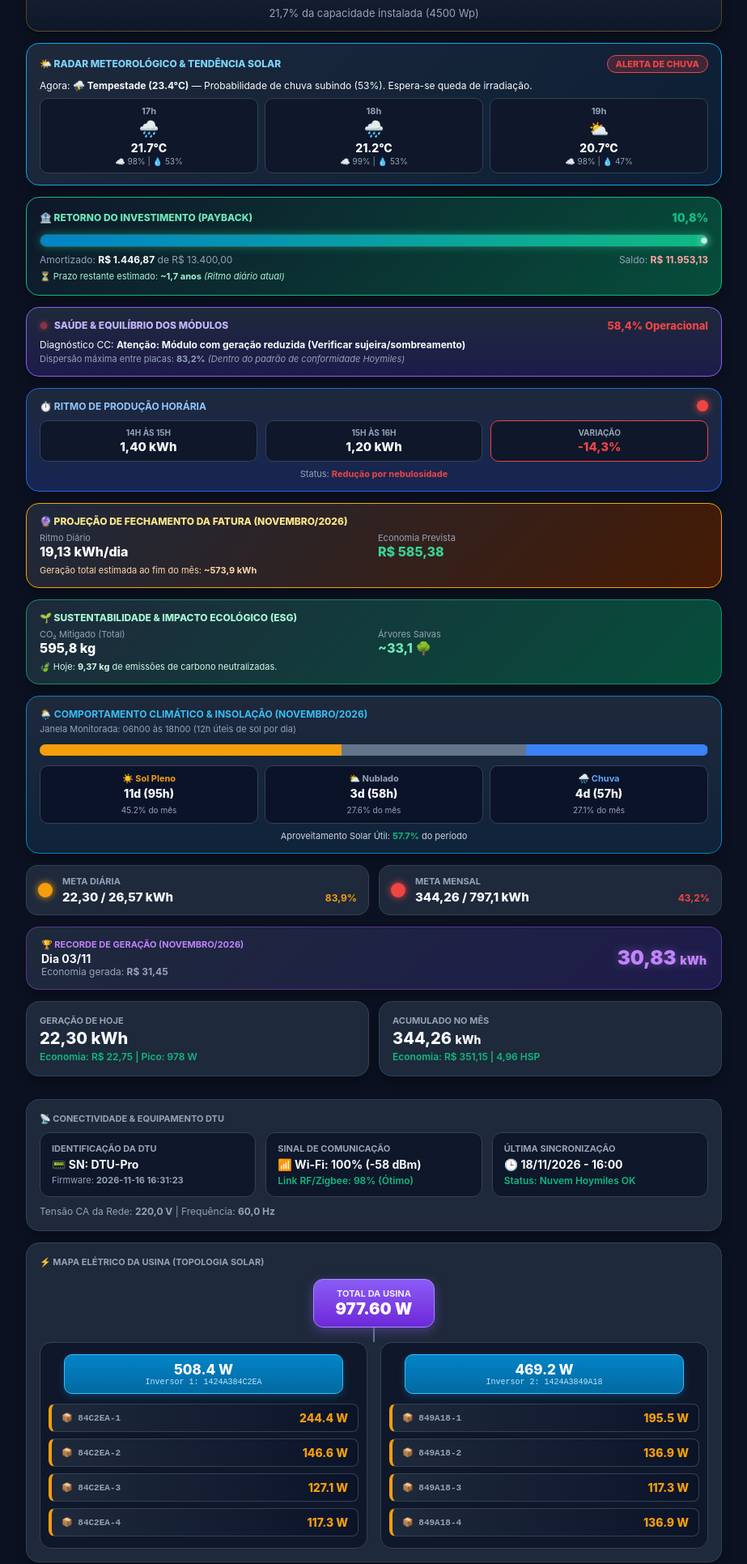
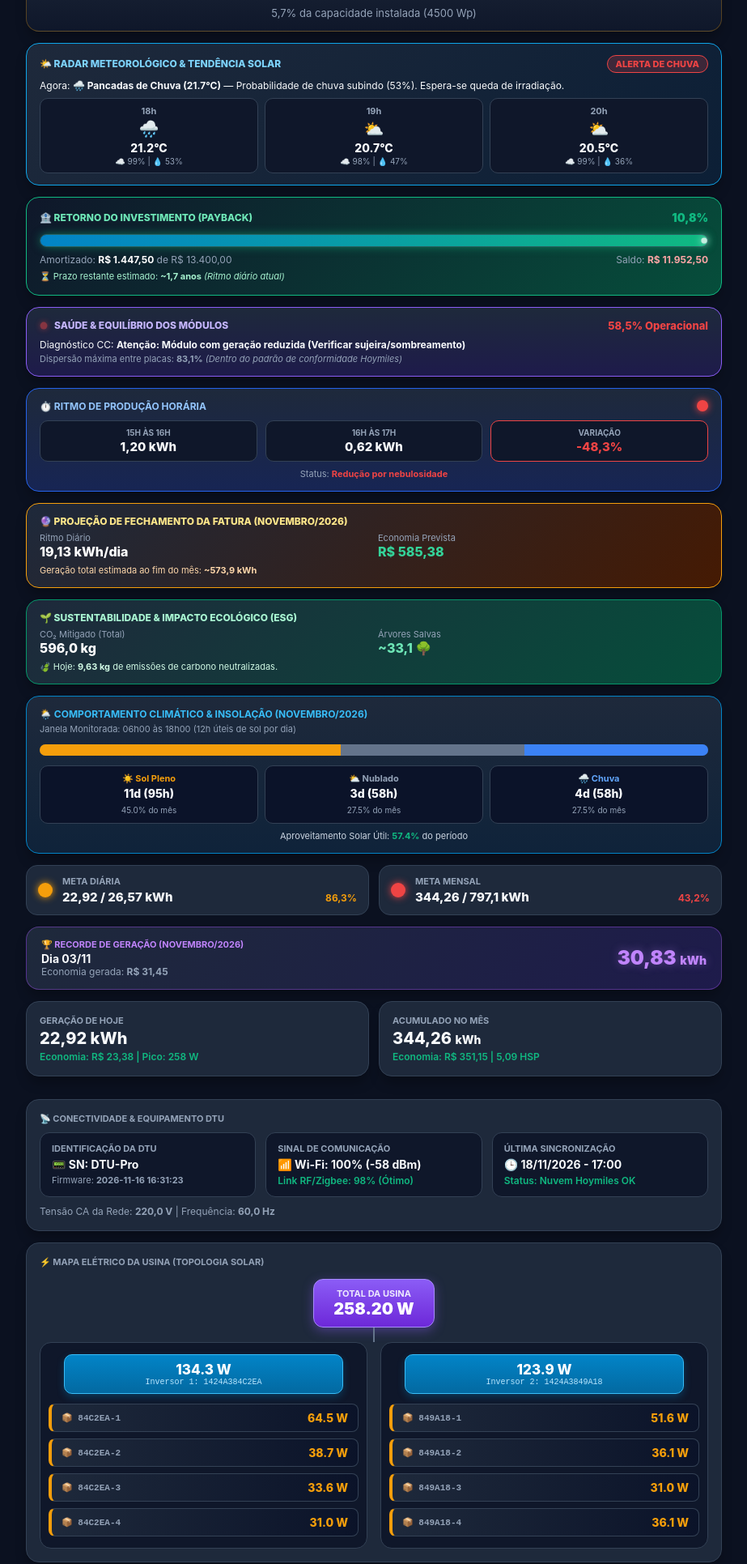
Before and after one commit to renatocosta93/monitor-hoymiles, a plain HTML site: page index.html in a window 1280 px wide. Shown: the part 260-2191 px from the top of the page at 81% size, without its empty margins (178-1101 px from the left). Drawn offline with Linux system fonts and the light colour scheme.

Commit message:
Auto-update Solar Web Dashboard [skip ci]

```diff
--- a/index.html
+++ b/index.html
@@ -461,7 +461,7 @@
 
                 <span class="status-text">Online (Gerando)</span>
             </div>
-            <p class="location">📍 Vargem Grande Paulista - SP | Atualizado às 18/11/2026 - 16:00</p>
+            <p class="location">📍 Vargem Grande Paulista - SP | Atualizado às 18/11/2026 - 17:00</p>
 
             <div class="btn-sync-wrapper">
                 <button id="btnAtualizar" class="btn-sync" onclick="solicitarAtualizacao()">
@@ -472,8 +472,8 @@
 
         <div class="card power-card-compact">
             <div class="stat-label">Potência Instantânea de Geração</div>
-            <div class="power-val">977.60 <span style="font-size: 20px;">W</span></div>
-            <div class="power-sub">21,7% da capacidade instalada (4500 Wp)</div>
+            <div class="power-val">258.20 <span style="font-size: 20px;">W</span></div>
+            <div class="power-sub">5,7% da capacidade instalada (4500 Wp)</div>
         </div>
 
         <!-- RADAR METEOROLÓGICO -->
@@ -487,16 +487,9 @@
                 </span>
             </div>
             <div style="font-size: 12px; color: var(--text-main); margin-bottom: 8px;">
-                Agora: <b>⛈️ Tempestade (23.4°C)</b> — Probabilidade de chuva subindo (53%). Espera-se queda de irradiação.
+                Agora: <b>🌧️ Pancadas de Chuva (21.7°C)</b> — Probabilidade de chuva subindo (53%). Espera-se queda de irradiação.
             </div>
             <div class="radar-grid">
-
-        <div class="radar-block">
-            <div class="radar-hour">17h</div>
-            <div class="radar-icon">🌧️</div>
-            <div class="radar-temp">21.7°C</div>
-            <div class="radar-sub">☁️ 98% | 💧 53%</div>
-        </div>
 
         <div class="radar-block">
             <div class="radar-hour">18h</div>
@@ -510,6 +503,13 @@
             <div class="radar-icon">⛅</div>
             <div class="radar-temp">20.7°C</div>
             <div class="radar-sub">☁️ 98% | 💧 47%</div>
+        </div>
+
+        <div class="radar-block">
+            <div class="radar-hour">20h</div>
+            <div class="radar-icon">⛅</div>
+            <div class="radar-temp">20.5°C</div>
+            <div class="radar-sub">☁️ 99% | 💧 36%</div>
         </div>
 
             </div>
@@ -529,8 +529,8 @@
                 </div>
             </div>
             <div style="display: flex; justify-content: space-between; font-size: 12px; color: var(--text-muted); margin-top: 4px;">
-                <span>Amortizado: <b style="color: #ffffff;">R$ 1.446,87</b> de R$ 13.400,00</span>
-                <span>Saldo: <b style="color: #fca5a5;">R$ 11.953,13</b></span>
+                <span>Amortizado: <b style="color: #ffffff;">R$ 1.447,50</b> de R$ 13.400,00</span>
+                <span>Saldo: <b style="color: #fca5a5;">R$ 11.952,50</b></span>
             </div>
             <div style="font-size: 11px; color: #a7f3d0; margin-top: 6px;">
                 ⏳ Prazo restante estimado: <b>~1,7 anos</b> <i>(Ritmo diário atual)</i>
@@ -544,13 +544,13 @@
                     <span class="led-dot" style="background-color: #ef4444; color: #ef4444;"></span>
                     <span>Saúde & Equilíbrio dos Módulos</span>
                 </div>
-                <div style="font-size: 13px; font-weight: 800; color: #ef4444;">58,4% Operacional</div>
+                <div style="font-size: 13px; font-weight: 800; color: #ef4444;">58,5% Operacional</div>
             </div>
             <div style="font-size: 12px; color: var(--text-main); margin-top: 8px;">
                 Diagnóstico CC: <b>Atenção: Módulo com geração reduzida (Verificar sujeira/sombreamento)</b>
             </div>
             <div style="font-size: 11px; color: var(--text-muted); margin-top: 3px;">
-                Dispersão máxima entre placas: <b>83,2%</b> <i>(Dentro do padrão de conformidade Hoymiles)</i>
+                Dispersão máxima entre placas: <b>83,1%</b> <i>(Dentro do padrão de conformidade Hoymiles)</i>
             </div>
         </div>
 
@@ -564,16 +564,16 @@
             </div>
             <div class="hourly-grid">
                 <div class="hourly-block">
-                    <div class="hourly-block-lbl">14h às 15h</div>
-                    <div class="hourly-block-val">1,40 kWh</div>
-                </div>
-                <div class="hourly-block">
                     <div class="hourly-block-lbl">15h às 16h</div>
                     <div class="hourly-block-val">1,20 kWh</div>
                 </div>
+                <div class="hourly-block">
+                    <div class="hourly-block-lbl">16h às 17h</div>
+                    <div class="hourly-block-val">0,62 kWh</div>
+                </div>
                 <div class="hourly-block" style="border-color: #ef4444;">
                     <div class="hourly-block-lbl">Variação</div>
-                    <div class="hourly-block-val" style="color: #ef4444;">-14,3%</div>
+                    <div class="hourly-block-val" style="color: #ef4444;">-48,3%</div>
                 </div>
             </div>
             <div style="font-size: 11px; color: #94a3b8; text-align: center; margin-top: 8px;">
@@ -609,7 +609,7 @@
             <div style="display: grid; grid-template-columns: 1fr 1fr; gap: 10px;">
                 <div>
                     <div style="font-size: 11px; color: var(--text-muted);">CO₂ Mitigado (Total)</div>
-                    <div style="font-size: 16px; font-weight: 800; color: #ffffff;">595,8 kg</div>
+                    <div style="font-size: 16px; font-weight: 800; color: #ffffff;">596,0 kg</div>
                 </div>
                 <div>
                     <div style="font-size: 11px; color: var(--text-muted);">Árvores Salvas</div>
@@ -617,7 +617,7 @@
                 </div>
             </div>
             <div style="font-size: 11px; color: #d1fae5; margin-top: 6px;">
-                🍃 Hoje: <b>9,37 kg</b> de emissões de carbono neutralizadas.
+                🍃 Hoje: <b>9,63 kg</b> de emissões de carbono neutralizadas.
             </div>
         </div>
 
@@ -630,29 +630,29 @@
                 Janela Monitorada: 06h00 às 18h00 (12h úteis de sol por dia)
             </div>
             <div class="climate-progress-bar">
-                <div class="climate-seg-sol" style="width: 45.2%;" title="Sol: 45.2%"></div>
-                <div class="climate-seg-nublado" style="width: 27.6%;" title="Nublado: 27.6%"></div>
-                <div class="climate-seg-chuva" style="width: 27.1%;" title="Chuva: 27.1%"></div>
+                <div class="climate-seg-sol" style="width: 45.0%;" title="Sol: 45.0%"></div>
+                <div class="climate-seg-nublado" style="width: 27.5%;" title="Nublado: 27.5%"></div>
+                <div class="climate-seg-chuva" style="width: 27.5%;" title="Chuva: 27.5%"></div>
             </div>
             <div class="climate-grid">
                 <div class="climate-box">
                     <span class="climate-box-title" style="color: #f59e0b;">☀️ Sol Pleno</span>
                     <div class="climate-box-val">11d (95h)</div>
-                    <span class="climate-box-sub">45.2% do mês</span>
+                    <span class="climate-box-sub">45.0% do mês</span>
                 </div>
                 <div class="climate-box">
                     <span class="climate-box-title" style="color: #94a3b8;">⛅ Nublado</span>
                     <div class="climate-box-val">3d (58h)</div>
-                    <span class="climate-box-sub">27.6% do mês</span>
+                    <span class="climate-box-sub">27.5% do mês</span>
                 </div>
                 <div class="climate-box">
                     <span class="climate-box-title" style="color: #60a5fa;">🌧️ Chuva</span>
-                    <div class="climate-box-val">4d (57h)</div>
-                    <span class="climate-box-sub">27.1% do mês</span>
+                    <div class="climate-box-val">4d (58h)</div>
+                    <span class="climate-box-sub">27.5% do mês</span>
                 </div>
             </div>
             <div style="font-size: 11px; color: #cbd5e1; text-align: center; margin-top: 8px;">
-                Aproveitamento Solar Útil: <b style="color: #10b981;">57.7%</b> do período
+                Aproveitamento Solar Útil: <b style="color: #10b981;">57.4%</b> do período
             </div>
         </div>
 
@@ -662,8 +662,8 @@
                 <div class="farol-info">
                     <span class="farol-title">Meta Diária</span>
                     <div class="farol-inline">
-                        <span class="farol-kwh-line">22,30 / 26,57 kWh</span>
-                        <span class="farol-pct-tag" style="color: #f59e0b;">83,9%</span>
+                        <span class="farol-kwh-line">22,92 / 26,57 kWh</span>
+                        <span class="farol-pct-tag" style="color: #f59e0b;">86,3%</span>
                     </div>
                 </div>
             </div>
@@ -691,13 +691,13 @@
         <div class="grid-cards">
             <div class="card">
                 <div class="stat-label">Geração de Hoje</div>
-                <div class="stat-val">22,30 kWh</div>
-                <div class="stat-sub">Economia: R$ 22,75 | Pico: 978 W</div>
+                <div class="stat-val">22,92 kWh</div>
+                <div class="stat-sub">Economia: R$ 23,38 | Pico: 258 W</div>
             </div>
             <div class="card">
                 <div class="stat-label">Acumulado no Mês</div>
                 <div class="stat-val">344,26 <span style="font-size: 14px;">kWh</span></div>
-                <div class="stat-sub">Economia: R$ 351,15 | 4,96 HSP</div>
+                <div class="stat-sub">Economia: R$ 351,15 | 5,09 HSP</div>
             </div>
         </div>
 
@@ -716,7 +716,7 @@
                 </div>
                 <div class="dtu-item">
                     <span class="dtu-item-title">Última Sincronização</span>
-                    <span class="dtu-item-val">🕒 18/11/2026 - 16:00</span>
+                    <span class="dtu-item-val">🕒 18/11/2026 - 17:00</span>
                     <span class="dtu-item-sub">Status: Nuvem Hoymiles OK</span>
                 </div>
             </div>
@@ -730,63 +730,63 @@
             <div class="topology-container">
                 <div class="topo-node-total">
                     <div class="topo-total-title">Total da Usina</div>
-                    <div class="topo-total-val">977.60 W</div>
+                    <div class="topo-total-val">258.20 W</div>
                 </div>
                 <div class="topo-branch-line"></div>
                 <div class="topo-inverters-wrapper">
 
         <div class="topo-inverter-col">
             <div class="topo-inv-box">
-                <div class="topo-inv-pow">508.4 W</div>
+                <div class="topo-inv-pow">134.3 W</div>
                 <div class="topo-inv-sn">Inversor 1: 1424A384C2EA</div>
             </div>
             <div class="topo-panels-stack">
 
                 <div class="topo-panel-box">
                     <span class="topo-panel-id">📦 84C2EA-1</span>
-                    <span class="topo-panel-pow">244.4 W</span>
+                    <span class="topo-panel-pow">64.5 W</span>
                 </div>
 
                 <div class="topo-panel-box">
                     <span class="topo-panel-id">📦 84C2EA-2</span>
-                    <span class="topo-panel-pow">146.6 W</span>
+                    <span class="topo-panel-pow">38.7 W</span>
                 </div>
 
                 <div class="topo-panel-box">
                     <span class="topo-panel-id">📦 84C2EA-3</span>
-                    <span class="topo-panel-pow">127.1 W</span>
+                    <span class="topo-panel-pow">33.6 W</span>
                 </div>
 
                 <div class="topo-panel-box">
                     <span class="topo-panel-id">📦 84C2EA-4</span>
-                    <span class="topo-panel-pow">117.3 W</span>
+                    <span class="topo-panel-pow">31.0 W</span>
                 </div>
             </div></div>
         <div class="topo-inverter-col">
             <div class="topo-inv-box">
-                <div class="topo-inv-pow">469.2 W</div>
+                <div class="topo-inv-pow">123.9 W</div>
                 <div class="topo-inv-sn">Inversor 2: 1424A3849A18</div>
             </div>
             <div class="topo-panels-stack">
 
                 <div class="topo-panel-box">
                     <span class="topo-panel-id">📦 849A18-1</span>
-                    <span class="topo-panel-pow">195.5 W</span>
+                    <span class="topo-panel-pow">51.6 W</span>
                 </div>
 
                 <div class="topo-panel-box">
                     <span class="topo-panel-id">📦 849A18-2</span>
-                    <span class="topo-panel-pow">136.9 W</span>
+                    <span class="topo-panel-pow">36.1 W</span>
                 </div>
 
                 <div class="topo-panel-box">
                     <span class="topo-panel-id">📦 849A18-3</span>
-                    <span class="topo-panel-pow">117.3 W</span>
+                    <span class="topo-panel-pow">31.0 W</span>
                 </div>
 
                 <div class="topo-panel-box">
                     <span class="topo-panel-id">📦 849A18-4</span>
-                    <span class="topo-panel-pow">136.9 W</span>
+                    <span class="topo-panel-pow">36.1 W</span>
                 </div>
             </div></div>
                 </div>
```
Also changed, not shown: state.json (+8 -5 lines).
